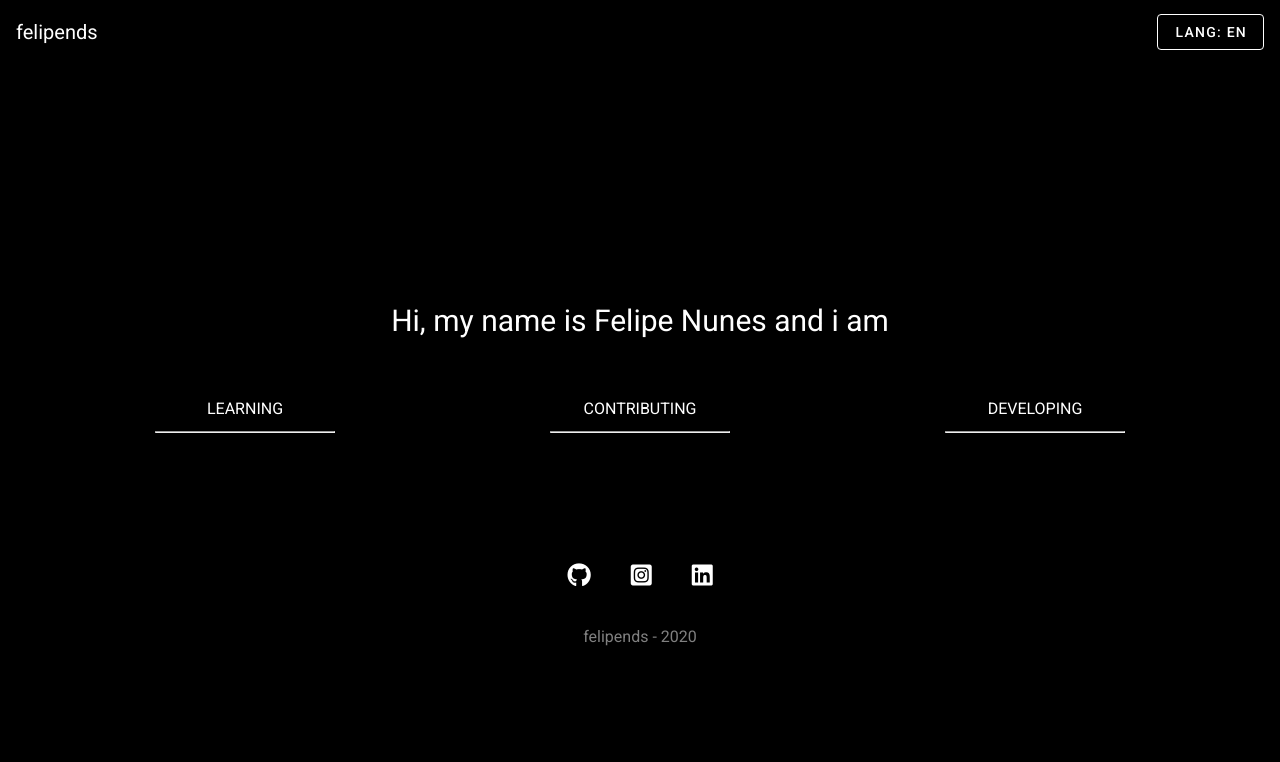
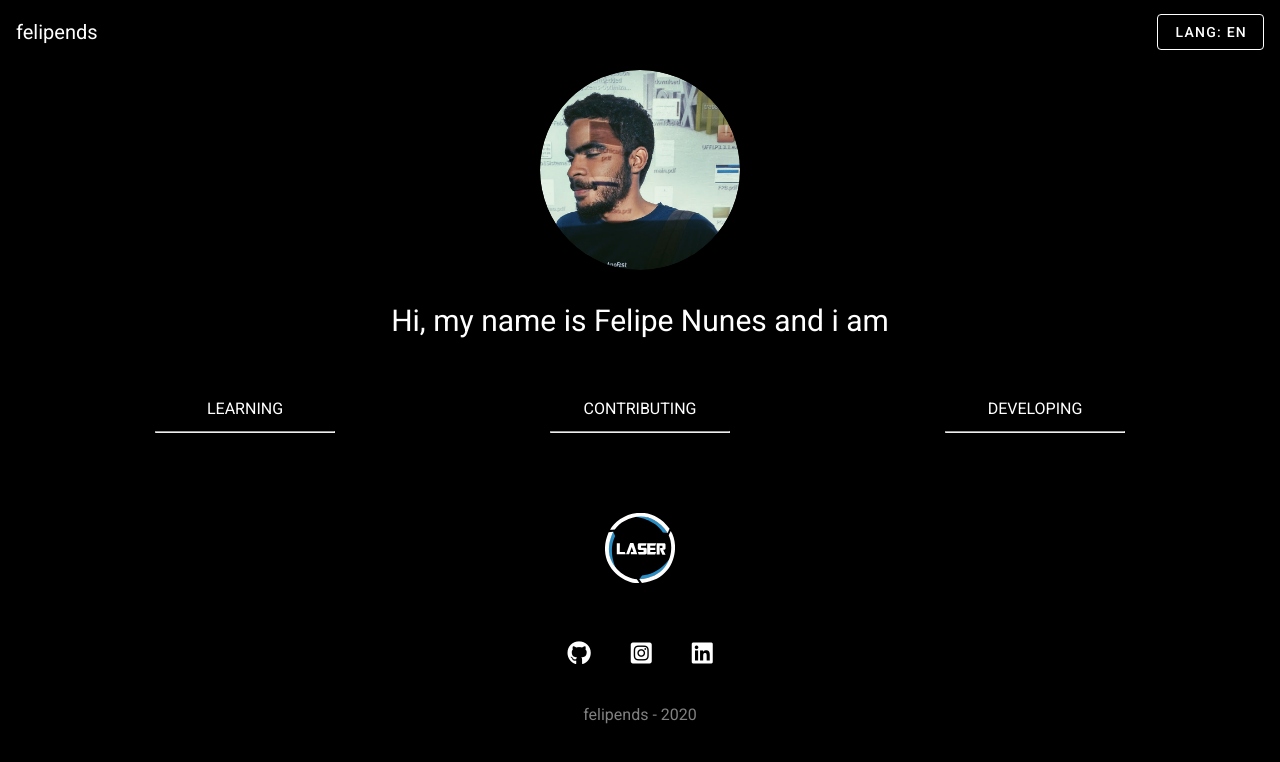
Before and after one commit to felipends/my_site, a Vue app: page / in a window 1280 px wide. Shown: the top 762 px of the page. Built offline with nearby package versions, Linux system fonts and the light colour scheme.

Commit message:
added LaSER link

```diff
--- a/src/views/Home.vue
+++ b/src/views/Home.vue
@@ -41,6 +41,40 @@
           </v-col>
         </v-row>
       </v-container>
+      <v-row
+        v-if="$vuetify.breakpoint.xsOnly"
+        class="my-5"
+        justify="center"
+        align="center"
+      >
+        <a
+          href="https://laser.ci.ufpb.br/agricultura-familiar"
+          style="text-decoration: none;"
+        >
+          <v-img
+            style="height: 70px; width: 70px;"
+            src="../assets/logo-light.svg"
+            class="mx-5"
+          ></v-img>
+        </a>
+      </v-row>
+      <v-row
+        v-if="$vuetify.breakpoint.smAndUp"
+        class="mb-5"
+        justify="center"
+        align="center"
+      >
+        <a
+          href="https://laser.ci.ufpb.br/agricultura-familiar"
+          style="text-decoration: none;"
+        >
+          <v-img
+            style="height: 70px; width: 70px;"
+            src="../assets/logo-light.svg"
+            class="mx-5"
+          ></v-img>
+        </a>
+      </v-row>
       <v-container style="width: 300px;">
         <v-row justify="center" align="center" style="height: 100px;">
           <a
@@ -89,9 +123,9 @@
 import AppBar from "../components/AppBar";
 import TextObjects from "../services/textObject.js";
 export default {
-  name: 'Home',
+  name: "Home",
   components: {
-    AppBar
+    AppBar,
   },
   data() {
     return {
@@ -99,13 +133,13 @@
       textHeading: "",
       cards_text: [],
       back_text: [],
-      textObject: null
+      textObject: null,
     };
   },
   methods: {
     langChange: function() {
       this.lang = this.lang === "EN" ? "PT" : "EN";
-    }
+    },
   },
   created: function() {
     const userLang = navigator.language || navigator.userLanguage;
@@ -119,8 +153,8 @@
       this.textHeading = this.textObject["heading"];
       this.cards_text = this.textObject["boxf"];
       this.back_text = this.textObject["boxb"];
-    }
-  }
+    },
+  },
 };
 </script>
 
@@ -133,7 +167,7 @@
 .front,
 .back {
   width: 300px;
-  height: 100px;
+  height: 300px;
   position: absolute;
   display: flex;
   flex-direction: column;
```
Also changed, not shown: src/assets/logo-light.svg (added), 1 other file (tests, documents, lock files or other folders).
